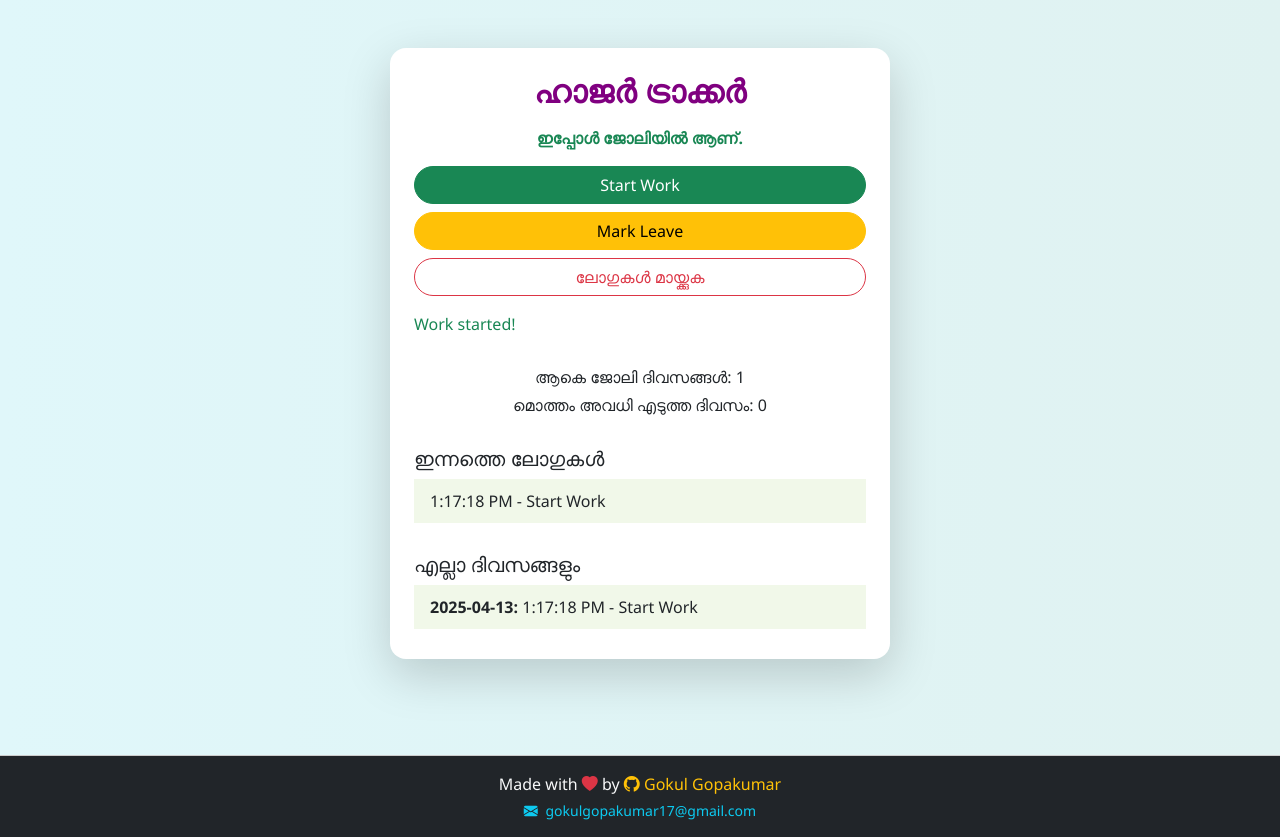
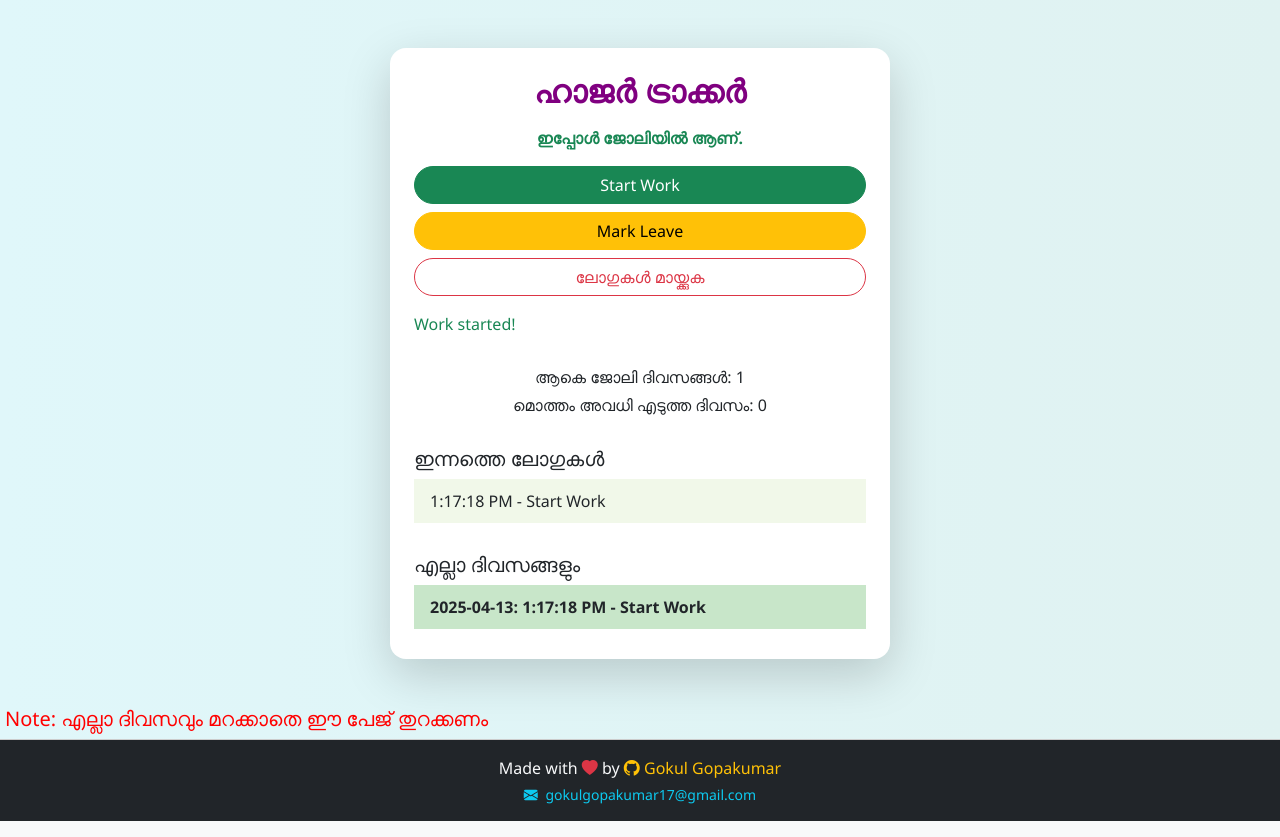
Before and after one commit to gokulg17/AttendanceTracker, a plain HTML site: page index.html in a window 1280 px wide. Both pictures are taken after a click on the button "Start Work". Drawn offline with nearby package versions, Linux system fonts and the light colour scheme.

Commit message:
Add files via upload

```diff
--- a/index.html
+++ b/index.html
@@ -8,7 +8,9 @@
   <link rel="stylesheet" href="style.css" />
   <link rel="stylesheet" href="https://cdn.jsdelivr.net/npm/bootstrap-icons@1.10.5/font/bootstrap-icons.css" />
 </head>
-<body class="bg-light">
+<body class="d-flex flex-column min-vh-100 bg-light">
+
+  <main class="flex-fill">
     <div class="container py-5">
       <div class="card shadow-lg p-4 rounded-4 mx-auto" style="max-width: 500px;">
         <h2 class="text-center mb-3">ഹാജർ ട്രാക്കർ</h2>
@@ -38,8 +40,11 @@
         </div>
       </div>
     </div>
+  </main>
 
-  <footer class="mt-5 py-3 bg-dark text-light text-center">
+  <span class="notice"><h5>Note: എല്ലാ ദിവസവും മറക്കാതെ ഈ പേജ് തുറക്കണം</h5></span>
+
+  <footer class="bg-dark text-light text-center py-3 mt-auto">
     <p class="mb-1">
       Made with <i class="bi bi-heart-fill text-danger"></i> by
       <a href="https://github.com/gokulg17" class="text-warning text-decoration-none" target="_blank">
--- a/script.js
+++ b/script.js
@@ -52,9 +52,16 @@ function clearLogs() {
 function update() {
   const logs = getLogs();
   const today = getTodayKey();
+
+  // Auto-start for today if started previously
+  if (logs._started && !logs[today]) {
+    logs[today] = [];
+    logs[today].push({ action: "Start Work", time: new Date().toLocaleTimeString() });
+  }
+
   const todayLog = logs[today] || [];
 
-  // Handle missed End Work entries for previous days
+  // Add End Work for previous days missing it
   Object.keys(logs).forEach(date => {
     if (date === "_started") return;
     const entries = logs[date];
@@ -88,7 +95,7 @@ function update() {
     status.className = "text-danger text-center fw-semibold";
   }
 
-  // Render today's log
+  // Today log
   const todayList = document.getElementById("todayLog");
   todayList.innerHTML = "";
   todayLog.forEach(log => {
@@ -98,7 +105,7 @@ function update() {
     todayList.appendChild(li);
   });
 
-  // Render all days log
+  // All days log
   const allList = document.getElementById("allDaysLog");
   allList.innerHTML = "";
 
@@ -115,6 +122,8 @@ function update() {
 
     const li = document.createElement("li");
     li.className = "list-group-item";
+    if (date === today) li.classList.add("today");
+
     li.innerHTML = `<strong>${date}:</strong> ${dayLogs.map(log => `${log.time} - ${log.action}`).join(', ')}`;
     allList.appendChild(li);
   });
--- a/style.css
+++ b/style.css
@@ -2,6 +2,7 @@ body {
   font-family: 'Segoe UI', sans-serif;
   background: linear-gradient(to right, #e0f7fa, #e0f2f1);
   min-height: 100vh;
+  /* Removed: padding-bottom: 80px; */
 }
 
 .card {
@@ -19,6 +20,7 @@ body {
 button {
   font-size: 1rem;
   font-weight: 600;
+  transition: all 0.2s ease-in-out;
 }
 
 .list-group-item {
@@ -27,6 +29,17 @@ button {
   margin-bottom: 6px;
   border-radius: 1rem;
   padding: 10px 16px;
+  transition: all 0.2s ease-in-out;
+}
+
+.list-group-item.today {
+  background-color: #c8e6c9;
+  font-weight: bold;
+}
+
+.notice {
+  color: red;
+  margin-left: 5px;
 }
 
 footer {
```
Lines whose indentation alone changed are shown as unchanged.
